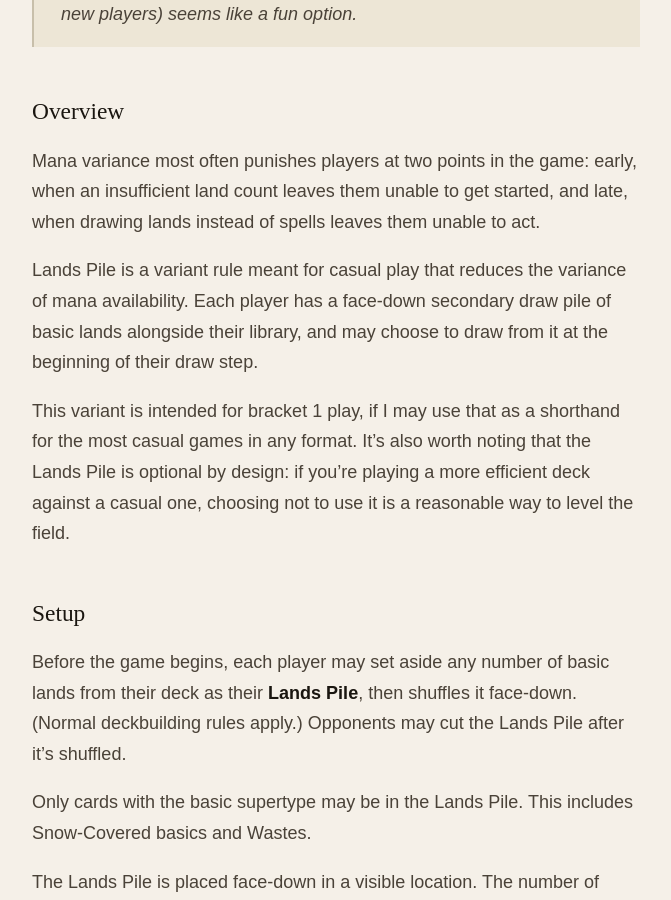
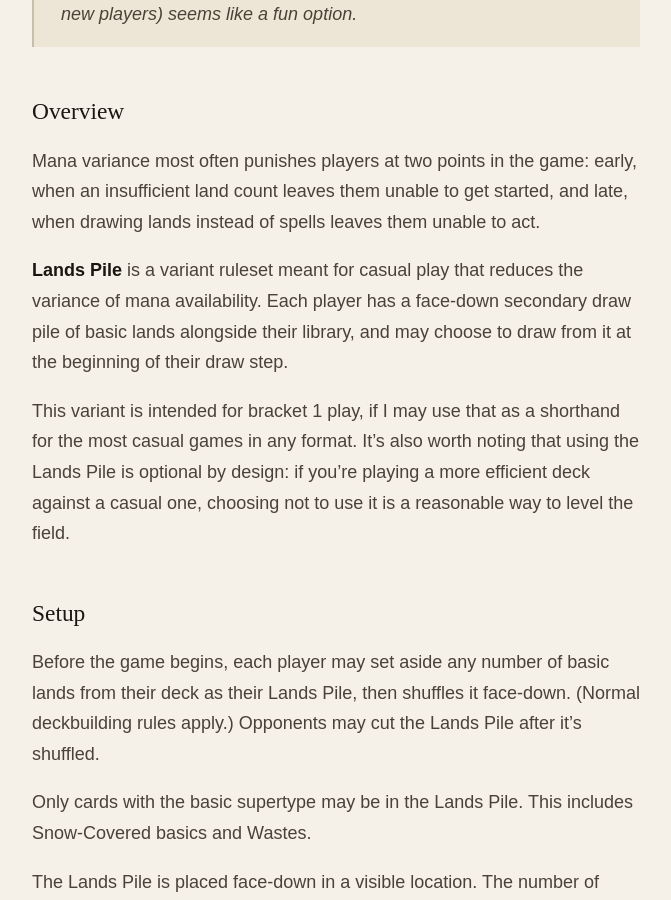
Before and after one commit to murtaugh/MTG-Lands-Pile, a Jekyll site: the page built from index.md, in a window 1280 px wide and 900 px high, scrolled down 483 px. Shown: the whole window, without its empty margins (304-975 px from the left). Built offline with Jekyll 4.4.1, drawn with Linux system fonts in a browser that asks for light colours; some web fonts are replaced.

Commit message:
Update index.md

```diff
--- a/index.md
+++ b/index.md
@@ -11,15 +11,15 @@ title: Lands Pile
 
 Mana variance most often punishes players at two points in the game: early, when an insufficient land count leaves them unable to get started, and late, when drawing lands instead of spells leaves them unable to act.
 
-Lands Pile is a variant rule meant for casual play that reduces the variance of mana availability. Each player has a face-down secondary draw pile of basic lands alongside their library, and may choose to draw from it at the beginning of their draw step.
+**Lands Pile** is a variant ruleset meant for casual play that reduces the variance of mana availability. Each player has a face-down secondary draw pile of basic lands alongside their library, and may choose to draw from it at the beginning of their draw step.
 
-This variant is intended for bracket 1 play, if I may use that as a shorthand for the most casual games in any format. It's also worth noting that the Lands Pile is optional by design: if you're playing a more efficient deck against a casual one, choosing not to use it is a reasonable way to level the field.
+This variant is intended for bracket 1 play, if I may use that as a shorthand for the most casual games in any format. It's also worth noting that using the Lands Pile is optional by design: if you're playing a more efficient deck against a casual one, choosing not to use it is a reasonable way to level the field.
 
 ---
 
 ## Setup
 
-Before the game begins, each player may set aside any number of basic lands from their deck as their **Lands Pile**, then shuffles it face-down. (Normal deckbuilding rules apply.) Opponents may cut the Lands Pile after it's shuffled.
+Before the game begins, each player may set aside any number of basic lands from their deck as their Lands Pile, then shuffles it face-down. (Normal deckbuilding rules apply.) Opponents may cut the Lands Pile after it's shuffled.
 
 Only cards with the basic supertype may be in the Lands Pile. This includes Snow-Covered basics and Wastes.
 
```
